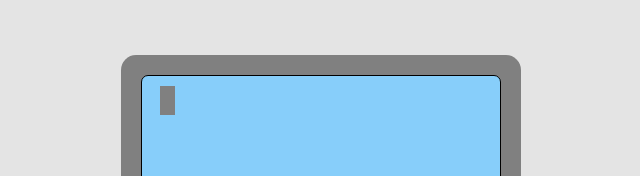
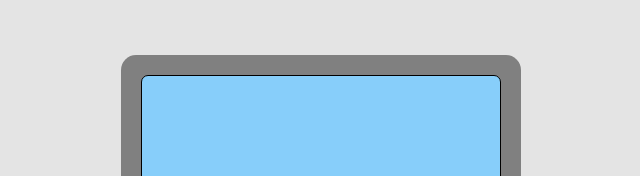
Before and after one commit to faisal-alhajeri/calculator, a React (Vite) app: page / in a window 1280 px wide. Shown: the top 176 px of the page, without its empty margins (319-959 px from the left). Built offline with nearby package versions, Linux system fonts and the light colour scheme.

Commit message:
pointer animation

```diff
--- a/src/App.css
+++ b/src/App.css
@@ -68,7 +68,7 @@ a.link{
 .pointer-span{
   background-color: grey;
   color: white;
-  animation: blinking-pointer 1.5s step-start forwards infinite;
+  animation: blinking-pointer 1.5s step-end forwards infinite;
 }
 
 @keyframes blinking-pointer {
```
